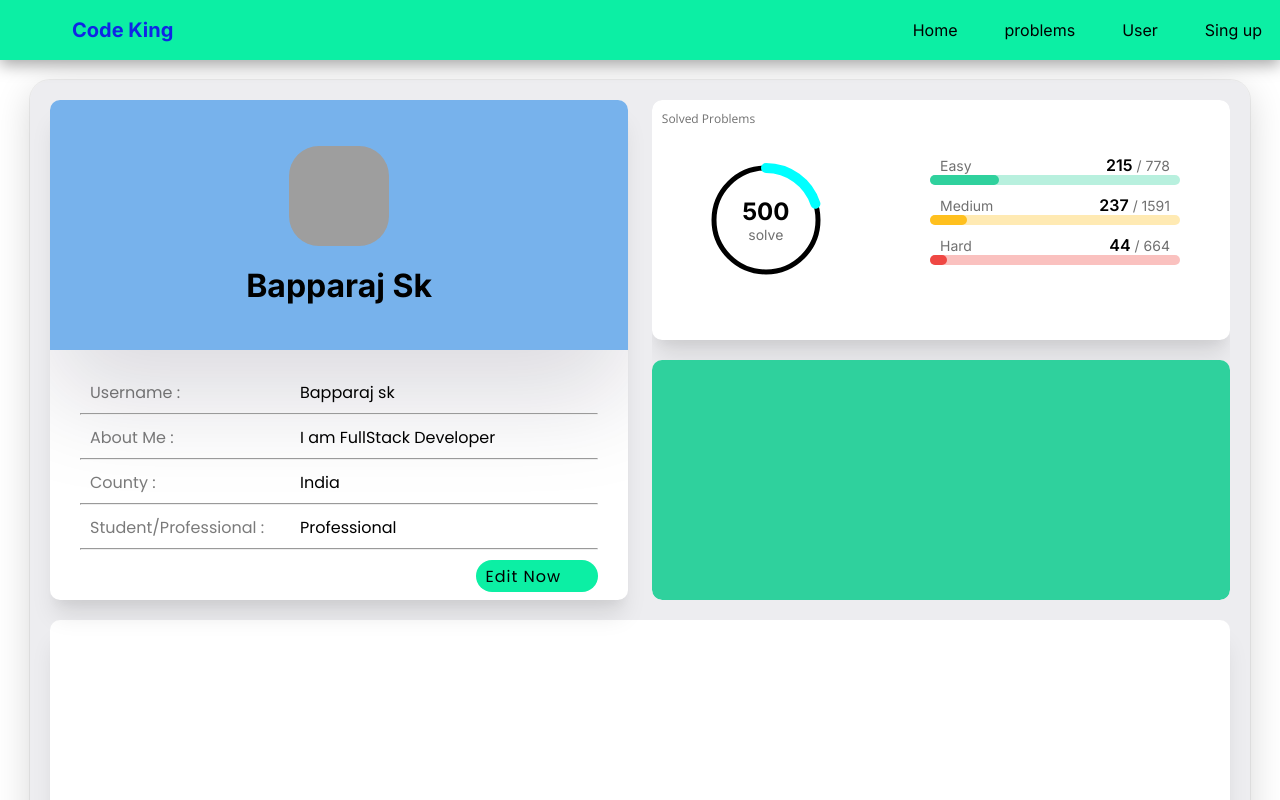
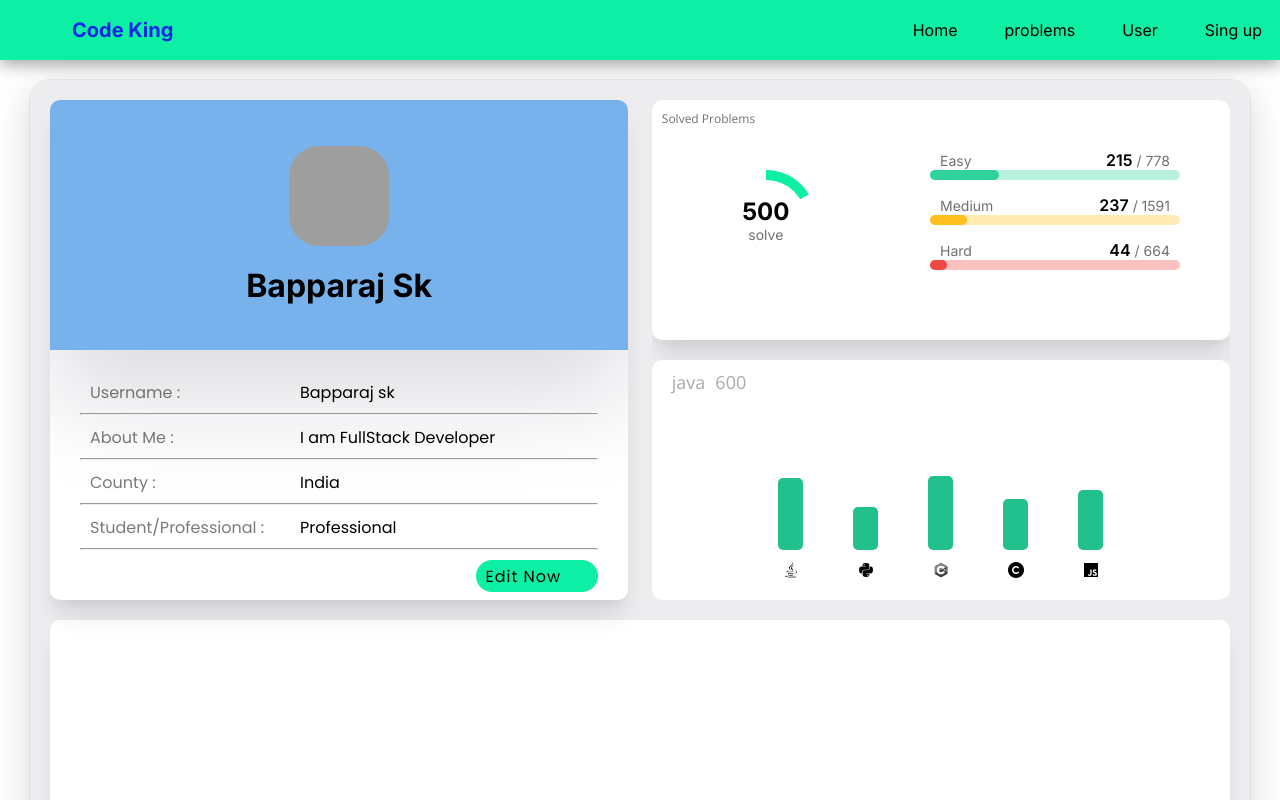
Before and after one commit to Bapparajsk/codeking, a Next.js app: page /user/profile in a window 1280 px wide. Shown: the top 800 px of the page. Built offline with nearby package versions, Linux system fonts and the light colour scheme; grey boxes are pictures that could not be loaded; some icons are missing.

Commit message:
😎😎😎 user detail and problem progress bar complete

```diff
--- a/package.json
+++ b/package.json
@@ -9,11 +9,9 @@
     "lint": "next lint"
   },
   "dependencies": {
-    "bootstrap": "^5.3.2",
     "next": "14.0.4",
     "next-video": "^0.11.1",
     "react": "^18",
-    "react-bootstrap": "^2.9.2",
     "react-dom": "^18"
   },
   "devDependencies": {
--- a/src/app/layout.jsx
+++ b/src/app/layout.jsx
@@ -2,30 +2,28 @@ import { Inter } from 'next/font/google'
 import './globals.css'
 import {Navbar} from "#/navbar/Navbar";
 import Script from "next/script";
-import Head from "next/head"
 
 const inter = Inter({ subsets: ['latin'] })
 
 export const metadata = {
-    title: 'Create Next App',
-    description: 'Generated by create next app',
+    title: 'My Page Title',
 }
-
 
 export default function RootLayout({ children }) {
     return (
         <html lang="en">
-        <Head>
-            <link rel="stylesheet" href="https://cdnjs.cloudflare.com/ajax/libs/font-awesome/6.5.1/css/all.min.css"
-                  integrity="sha512-DTOQO9RWCH3ppGqcWaEA1BIZOC6xxalwEsw9c2QQeAIftl+Vegovlnee1c9QX4TctnWMn13TZye+giMm8e2LwA=="
-                  crossOrigin="anonymous" referrerpolicy="no-referrer"/>
-        </Head>
-
-        <body className={inter.className}>
-            <Script src="https://cdn.lordicon.com/lordicon.js"></Script>
-            <Navbar/>
-            {children}
-        </body>
+            <body className={inter.className}>
+                <link
+                    rel="stylesheet"
+                    href="https://cdnjs.cloudflare.com/ajax/libs/font-awesome/6.5.1/css/all.min.css"
+                    integrity="sha512-DTOQO9RWCH3ppGqcWaEA1BIZOC6xxalwEsw9c2QQeAIftl+Vegovlnee1c9QX4TctnWMn13TZye+giMm8e2LwA=="
+                    crossOrigin="anonymous"
+                    referrerPolicy="no-referrer"
+                />
+                <Script src="https://cdn.lordicon.com/lordicon.js"></Script>
+                <Navbar/>
+                {children}
+            </body>
         </html>
     )
 }
--- a/src/app/page.jsx
+++ b/src/app/page.jsx
@@ -1,6 +1,6 @@
 "use client"
 
-import React, {useState} from 'react';
+import React, {useEffect, useState} from 'react';
 import '$/home/style.css';
 import Image from 'next/image'
 import {Ipad} from "#/home/Ipad";
@@ -10,7 +10,9 @@ import {Footer} from "#/footer/Footer";
 
 function Page() {
     const [loop, setLoop] = useState(false);
-
+    useEffect(() => {
+        document.title = "code king"
+    }, []);
     return (
         <>
             <main className={'main'}>
--- a/src/component/login/Signup.jsx
+++ b/src/component/login/Signup.jsx
@@ -179,9 +179,9 @@ export const Signup = props => {
                 <p>
                     This site is protected by reCAPTCHA and the Google
                     <a href="https://policies.google.com/privacy"
-                       target={'_blank'}>Privacy Policy</a>
+                       target={'_blank'}> Privacy Policy </a>
                     and <a href="https://policies.google.com/terms"
-                           target={'_blank'}>Terms of Service</a>
+                           target={'_blank'}> Terms of Service </a>
                     apply.
                 </p>
             </div>
--- /dev/null
+++ b/src/component/user/LanProgress.jsx
@@ -0,0 +1,21 @@
+import React from "react";
+
+export const LanProgress = props => {
+    const { name, total, solve } = props.items;
+    const hi = solve / total * 120;
+
+    const handler1 = () => {
+        setTimeout(() => {
+            props.setName(name, solve);
+        }, 150)
+    }
+
+    const handler2 = () => {
+        setTimeout(() => {
+            props.setDefualt();
+        }, 1000);
+    }
+    return (
+        <div className={'lan-box-progress'} style={{height: hi}} onMouseOver={handler1} onMouseOut={handler2}></div>
+    )
+}
--- a/src/component/user/LanguagesProgress.jsx
+++ b/src/component/user/LanguagesProgress.jsx
@@ -1,7 +1,74 @@
-import "$/user/languagesprogress.css"
+import React, {useState} from 'react';
+import '$/user/languagesprogress.css';
+import Image from "next/image";
+import {LanProgress} from "#/user/LanProgress";
+
 
 export const LanguagesProgress = () => {
+    const [lanProgress, setLanProgress] = useState([
+        {
+        name: "java",
+            total: 1000,
+            solve: 600
+        },
+        {
+            name: "python",
+            total: 800,
+            solve: 290
+        },
+        {
+            name: "c++",
+            total: 1300,
+            solve: 800
+        },
+        {
+            name: "c",
+            total: 700,
+            solve: 300
+        },
+        {
+            name: "javaScript",
+            total: 1000,
+            solve: 500
+        },
+    ]);
+    const [lanSolve, setLanSolve] = useState({
+        name: "java",
+        solve: 600
+    });
+
+    const setName = ( name, solve ) => {
+        setLanSolve({ name, solve });
+    }
+
+    const setDefault = () => {
+        setLanSolve({
+            name: "java",
+            solve: 600
+        })
+    }
+
     return (
-        <div className={'lan-card'}></div>
-    )
+        <div className={'lan-card flex'}>
+            <div className={'lan-inner-box flex'}>
+                <div className={'languages-progress flex'}>
+                    <div className={'lan-pro-details'}>
+                        <p><span>{lanSolve.name}</span><span>{lanSolve.solve}</span></p>
+                    </div>
+                    {
+                        lanProgress.map((item, idx) => {
+                            return <LanProgress key={idx} items={item} setName={setName} setDefualt={setDefault}/>
+                        })
+                    }
+                </div>
+                <div className={'languages-box flex'}>
+                    <div className="flex" style={{width: "25px"}}><i className="fa-brands fa-java"></i></div>
+                    <div className="flex" style={{width: "25px"}}><i className="fa-brands fa-python"></i></div>
+                    <div className="flex" style={{width: "25px"}}><Image src="/images/cpp.png" alt="cpp" width={20} height={20} style={{filter: 'grayscale(100%)'}}/></div>
+                    <div className="flex" style={{width: "25px"}}><i className="fa-solid fa-copyright"></i></div>
+                    <div className="flex" style={{width: "25px"}}><i className="fa-brands fa-js"></i></div>
+                </div>
+            </div>
+        </div>
+    );
 }
--- a/src/component/user/ProgressCard.jsx
+++ b/src/component/user/ProgressCard.jsx
@@ -4,13 +4,6 @@ import {Progress} from "#/user/Progress";
 
 export const ProgressCard = () => {
     const [point_hover, setPoint_hover] = useState("500");
-
-    const setPointParent = () => {
-        setTimeout(() => {
-            setPoint_hover(point_hover === "500" ? "16%" : "500");
-        }, 100)
-    }
-
     const [progressStatus, setProgressStatus] = useState([
         {
             name: "Easy",
@@ -29,8 +22,14 @@ export const ProgressCard = () => {
             total_Problems: 664,
             total_Solve: 44,
             progress_color: "#EF4743"
-        }
-    ])
+        },
+    ]);
+
+    const setPointParent = () => {
+        setTimeout(() => {
+            setPoint_hover(point_hover === "500" ? "16%" : "500");
+        }, 100)
+    }
 
     return (
         <div className={'progress-card flex'}>
@@ -44,10 +43,7 @@ export const ProgressCard = () => {
                     <p id={'point'}>{point_hover}</p>
                     <p>solve</p>
                 </div>
-                <svg>
-                    <circle className="bg" cx="57" cy="57" r="52"/>
-                    <circle className="meter-1" cx="57" cy="57" r="52"/>
-                </svg>
+                <div className={'sercail-progress flex'} style={{background: `conic-gradient(#0cefa4 ${496/3033 * 360}deg, #fff 0deg)`}}></div>
             </div>
             <div className={'progress-card-right p-card flex'}>
                 {
--- a/src/style/login/signup.css
+++ b/src/style/login/signup.css
@@ -42,11 +42,6 @@
     & p {
         font-size: 13px;
         color: rgba(0, 0, 0, 0.37);
-
-        & span {
-            color: #000;
-            cursor: pointer;
-        }
     }
 }
 
--- a/src/style/user/languagesprogress.css
+++ b/src/style/user/languagesprogress.css
@@ -1,5 +1,55 @@
 .lan-card {
     width: 100%;
     height: 100%;
-    background-color: #2fd19d;
 }
+
+.lan-inner-box {
+    width: calc(100% - 20px);
+    height: calc(100% - 20px);
+    overflow: hidden;
+    flex-direction: column;
+    justify-content: space-between;
+}
+
+.languages-progress {
+    width: 100%;
+    height: 180px;
+    gap: 50px;
+    align-items: end;
+    position: relative;
+}
+
+.languages-box {
+    width: 100%;
+    height: 40px;
+    gap: 50px;
+}
+
+.lan-box-progress {
+    width: 25px;
+    background-color: #21c08d;
+    border-radius: 5px;
+    transition: all .2s linear;
+
+    &:hover {
+        background-color: rgba(47, 209, 157, 0.75);
+    }
+}
+
+.lan-pro-details {
+    position: absolute;
+    width: 300px;
+    height: 50px;
+    top: 0;
+    left: 0;
+
+    & p {
+        font-size: 18px;
+        color: rgba(0, 0, 0, 0.336);
+        font-family: 'Open Sans', sans-serif;
+
+        & span:nth-child(1) {
+            margin: 5px 10px;
+        }
+    }
+}
--- a/src/style/user/progresscard.css
+++ b/src/style/user/progresscard.css
@@ -20,34 +20,29 @@
         color: #00000090;
         font-family: 'Open Sans', sans-serif;
     }
-
 }
 
-svg {
-    width: 114px;
-    height: 114px;
+.sercail-progress {
+    width: 100px;
+    height: 100px;
+    border-radius: 50%;
+    /*background: conic-gradient(#0cefa4 50deg, #fff 0deg);*/
+    position: relative;
+}
+.sercail-progress::before {
+    content: '';
+    position: absolute;
+    width: 80px;
+    height: 80px;
+    border-radius: 50%;
+    background: white;
 }
 
-.bg {
-    fill: none;
-    stroke-width: 5px;
-    stroke: #000000;
-}
-
-.meter-1 {
-    fill: none;
-    stroke-width: 10px;
-    stroke-linecap: round;
-    transform: rotate(-90deg);
-    transform-origin: 50% 50%;
-    stroke-dasharray: 365;
-    stroke-dashoffset: 300;
-    stroke: aqua;
-}
 
 .pro-total-solves {
     position: absolute;
     cursor: pointer;
+    z-index: 10;
     & p:nth-child(1) {
         font-size: 24px;
         font-weight: 700;
@@ -63,7 +58,7 @@ svg {
 .progress-card-right {
     width: 350px;
     flex-direction: column;
-    gap: 30px;
+    gap: 35px;
 }
 
 .progress-shadow {
--- a/src/style/user/userDetails.css
+++ b/src/style/user/userDetails.css
@@ -2,6 +2,7 @@
     width: 100%;
     height: 100%;
 }
+
 .details-card-top {
     background-color: rgba(22, 123, 222, 0.58);
     width: 100%;
@@ -70,7 +71,9 @@
     background-color: #0cefa4;
     border-radius: 30px;
     text-decoration: none;
+
     & span {
+        font-size: 16px;
         margin-right: 2px;
         text-decoration: none;
         letter-spacing: 1px;
```
Also changed, not shown: src/app/user/profile/page.jsx (+14 -10 lines), public/images/cpp.png (added), 1 other file (tests, documents, lock files or other folders).
